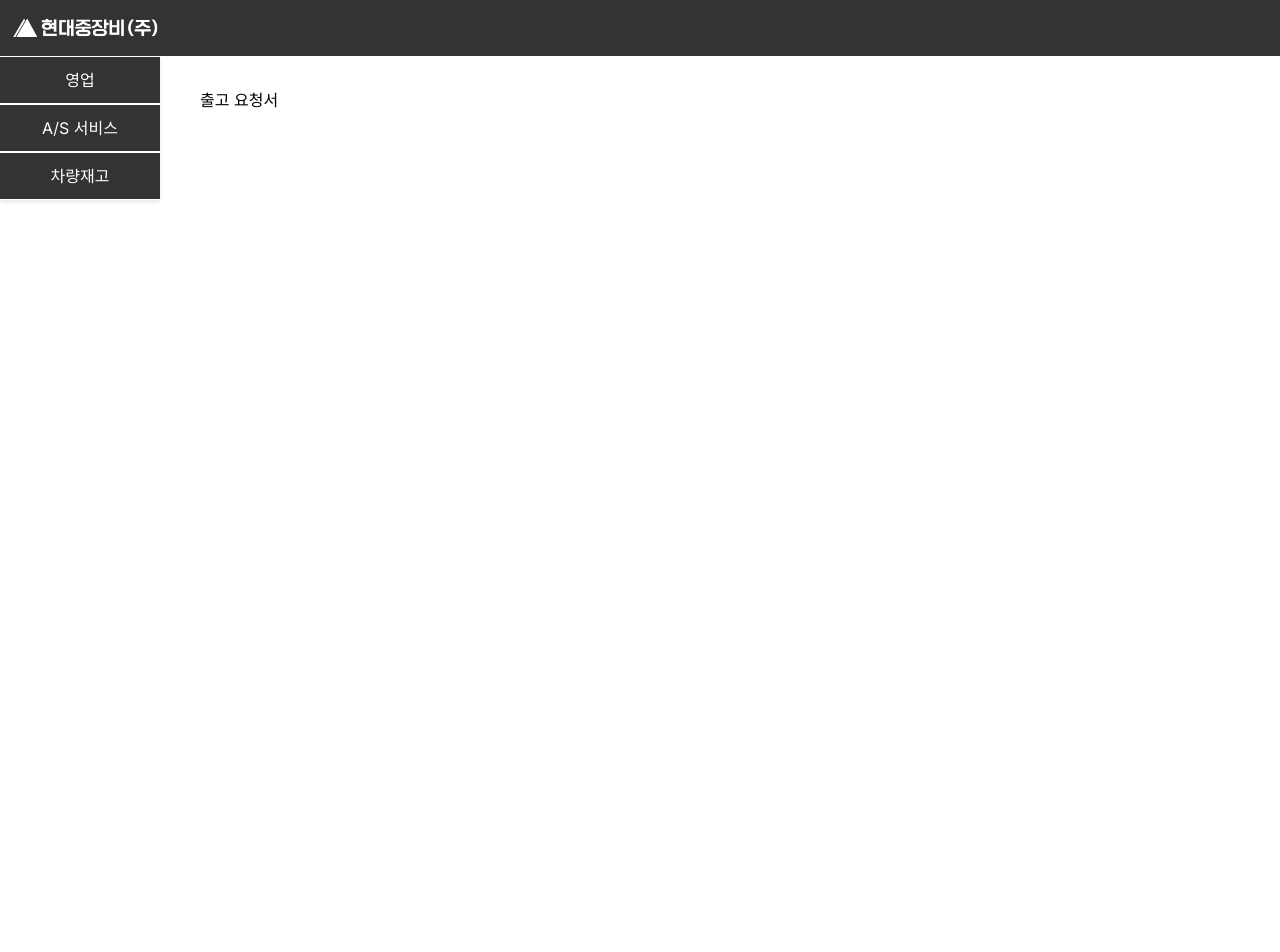
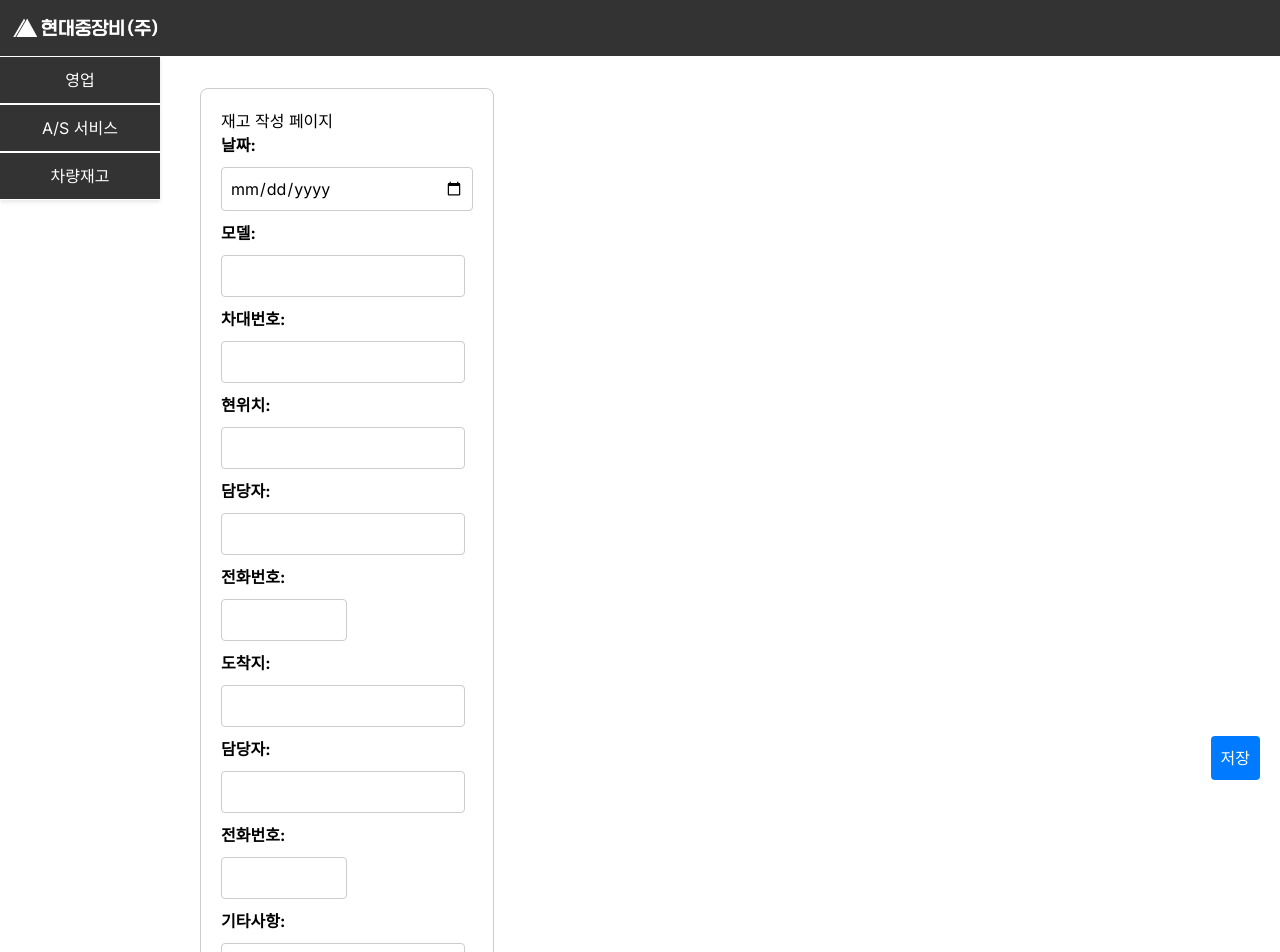
Before and after one commit to Jeongp4939/Jangbe, a Next.js app in the folder jangbe/: page /sales/release_request in a window 1280 px wide. Shown: the top 952 px of the page. Before the commit the page ends 800 px from the top, so only its background shows below. Built offline with nearby package versions, Linux system fonts and the light colour scheme.

Commit message:
출고요청서 작성 추가

```diff
--- a/jangbe/app/sales/release/page.tsx
+++ b/jangbe/app/sales/release/page.tsx
@@ -12,7 +12,7 @@ const dummyData = [
     currentLocation: '음성',
     destination: '광주',
     salesRepresentative: '홍길동 대리',
-    approvalStatus: 'O'
+    approvalStatus: '승인'
   }
 ];
 
--- a/jangbe/app/sales/release_request/page.tsx
+++ b/jangbe/app/sales/release_request/page.tsx
@@ -1,7 +1,55 @@
+
+import styles from './styles.module.css' ;
+
 export default function Release_Request() {
   return (
     <>
-      <div>출고 요청서</div>
+      <div className={styles.container}>
+        <h1>재고 작성 페이지</h1>
+
+        <form className={styles.form}>
+          <label htmlFor="purchaseDate">날짜:</label>
+          <input type="date" id="purchaseDate" name="purchaseDate" />
+
+          <label htmlFor="model">모델:</label>
+          <input type="text" id="model" name="model" />
+
+          <label htmlFor="chassisNumber">차대번호:</label>
+          <input type="text" id="chassisNumber" name="chassisNumber" />
+
+          <label htmlFor="currentLocation">현위치:</label>
+          <input type="text" id="currentLocation" name="currentLocation" />
+
+          <label htmlFor="currentManager">담당자:</label>
+          <input type="text" id="currentManager" name="currentManager" />
+
+          <label htmlFor="currentPhone">전화번호:</label>
+          <input type="tel" id="currentPhone" name="currentPhone" />
+
+          <label htmlFor="destination">도착지:</label>
+          <input type="text" id="destination" name="destination" />
+
+          <label htmlFor="destinationManager">담당자:</label>
+          <input type="text" id="destinationManager" name="destinationManager" />
+
+          <label htmlFor="destinationPhone">전화번호:</label>
+          <input type="tel" id="destinationPhone" name="destinationPhone" />
+
+          <label htmlFor="remark">기타사항:</label>
+          <input type="text" id="remark" name="remark" />
+
+          <label htmlFor="approvalStatus">승인여부:</label>
+          <select id="approvalStatus" name="approvalStatus">
+            <option value="미승인">미승인</option>
+            <option value="승인">승인</option>
+          </select>
+
+          <label htmlFor="dispatchInfo">배차정보:</label>
+          <input type="text" id="dispatchInfo" name="dispatchInfo" />
+
+          <button className={styles.submitButton} type="submit">저장</button>
+        </form>
+      </div>
     </>
   );
 }
--- /dev/null
+++ b/jangbe/app/sales/release_request/styles.module.css
@@ -0,0 +1,54 @@
+/* styles.module.css */
+
+.container {
+  max-width: 600px;
+  margin: 0 auto;
+  padding: 20px;
+  border: 1px solid #ccc;
+  border-radius: 8px;
+}
+
+.form {
+  display: grid;
+  gap: 10px;
+}
+
+.form label {
+  font-weight: bold;
+}
+
+.form input,
+.form select {
+  width: calc(100% - 8px);
+  padding: 8px;
+  border: 1px solid #ccc;
+  border-radius: 4px;
+}
+
+.form input[type="date"] {
+  width: 100%;
+}
+
+.form input[type="tel"] {
+  width: 50%;
+}
+
+.form select {
+  width: 100%;
+}
+
+.submitButton {
+  position: fixed;
+  bottom: 20px;
+  right: 20px;
+  padding: 10px;
+  background-color: #007bff;
+  color: white;
+  border: none;
+  border-radius: 4px;
+  cursor: pointer;
+}
+
+.submitButton:hover {
+  background-color: #0056b3;
+}
--- a/jangbe/app/sales/transportation/page.tsx
+++ b/jangbe/app/sales/transportation/page.tsx
@@ -1,4 +1,3 @@
-import NavBar from '../../navbar'
 
 export default function Transportation() {
   return (
```
